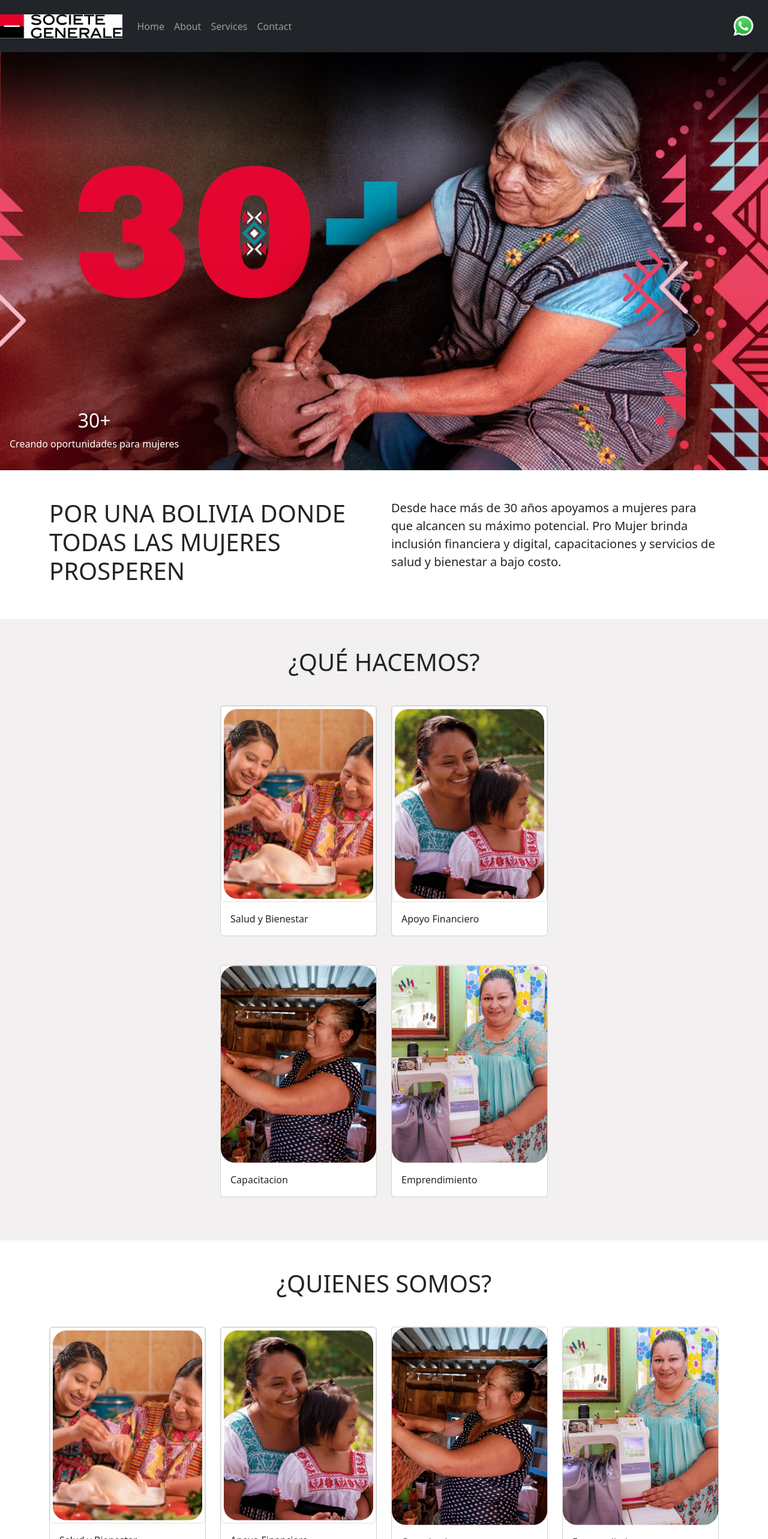
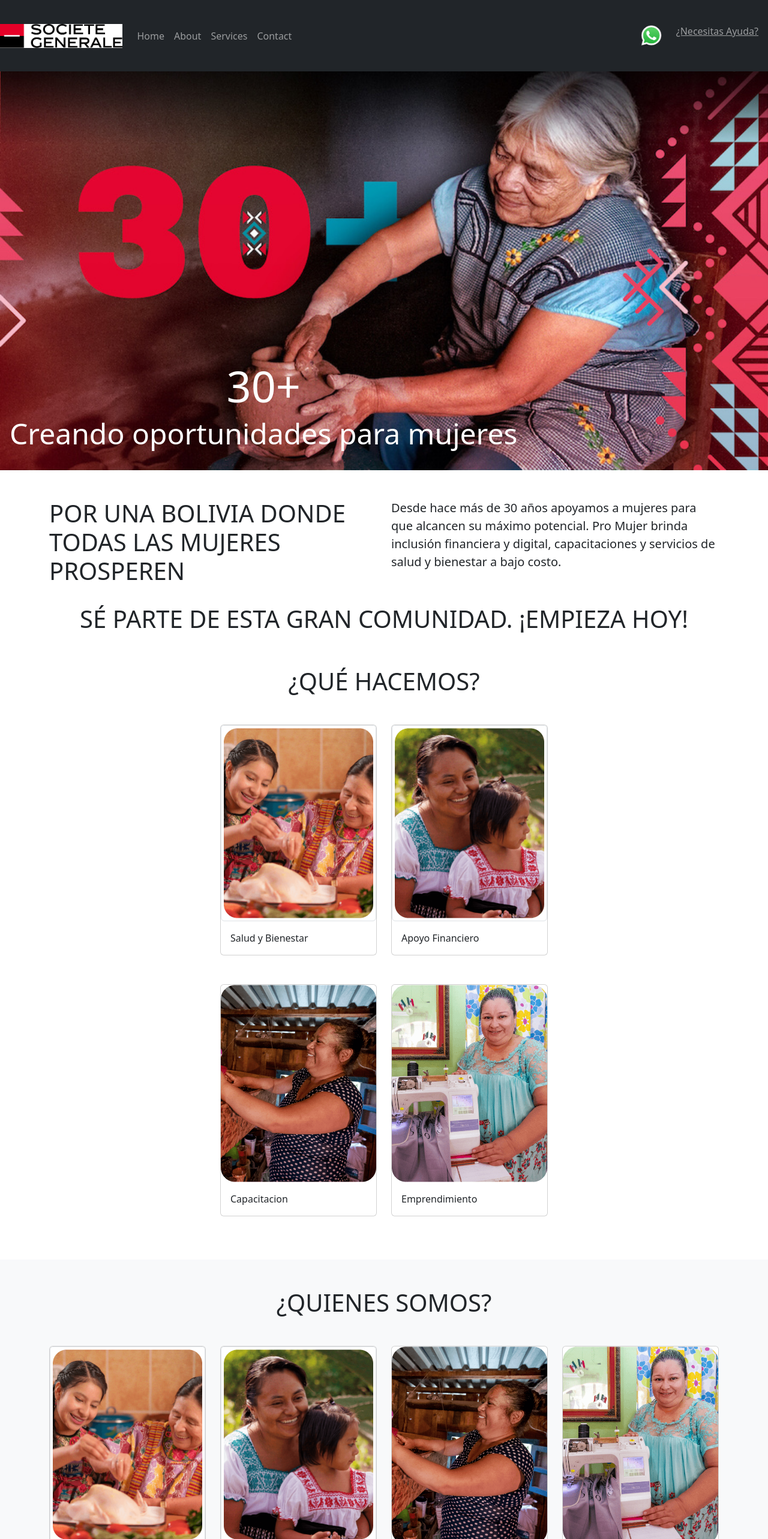
Before and after one commit to SebastianRojas627/pro_mujer_interna, a Vue app: page / in a window 1280 px wide. Shown: the top 2566 px of the page at 60% size. Built offline with nearby package versions, Linux system fonts and the light colour scheme; grey boxes are pictures that could not be loaded.

Commit message:
added video

```diff
--- a/src/App.vue
+++ b/src/App.vue
@@ -6,6 +6,8 @@
     <WhatWeDo />
     <WhoWeAre />
     <LocationMap />
+    <OurAchievements />
+    <StorySection />
     <Informes />
   </body>
   <Footer></Footer>
@@ -20,6 +22,8 @@ import Footer from "./components/Footer.vue";
 import PageDescription from "./components/PageDescription.vue";
 import WhoWeAre from "./components/WhoWeAre.vue";
 import LocationMap from "./components/LocationMap.vue";
+import OurAchievements from "./components/OurAchievements.vue";
+import StorySection from "./components/StorySection.vue";
 
 export default {
   name: "App",
@@ -32,12 +36,14 @@ export default {
     PageDescription,
     WhoWeAre,
     LocationMap,
+    OurAchievements,
+    StorySection,
   },
 };
 </script>
 
 <style>
 body {
-  padding-top: 2.3rem; /* adjust this value to match the height of your navbar */
+  padding-top: 2.3rem;
 }
 </style>
--- a/src/components/CoverImage.vue
+++ b/src/components/CoverImage.vue
@@ -2,8 +2,8 @@
   <div class="position-relative mb-5">
     <img class="img-fluid" src="../assets/background1.jpg" alt="Image Cover" />
     <div class="position-absolute bottom-0 start-0 p-3 text-white text-center">
-      <h2>{{ imageText }}</h2>
-      <p>{{ imageSubtext }}</p>
+      <h2 class="display-2">{{ imageText }}</h2>
+      <p class="display-5">{{ imageSubtext }}</p>
     </div>
   </div>
 </template>
@@ -20,14 +20,6 @@ export default {
 </script>
 
 <style scoped>
-.container-fluid {
-  padding: 0;
-  margin: 0;
-}
-.col {
-  padding: 0;
-  margin: 0;
-}
 .img-fluid {
   width: 100%;
 }
--- a/src/components/LocationMap.vue
+++ b/src/components/LocationMap.vue
@@ -1,6 +1,8 @@
 <template>
-  <h1 class="mb-3 text-center">UBICACIONES</h1>
-  <div class="mb-5"><div id="map"></div></div>
+  <div class="mb-5 pt-5">
+    <h1 class="mb-3 text-center">UBICACIONES</h1>
+    <div id="map"></div>
+  </div>
 </template>
 
 <script>
--- a/src/components/NavBar.vue
+++ b/src/components/NavBar.vue
@@ -24,13 +24,14 @@
         </li>
       </ul>
     </div>
-    <a href="https://wa.me/59165165908" target="_blank" class="navbar-text">
+    <a href="https://wa.me/59165165908" target="_blank" class="navbar-text m-3">
       <img
         src="../assets/WhatsApp-Logo.wine.png"
         alt="WhatsApp"
         width="auto"
         height="55"
       />
+      <p class="nav-item">¿Necesitas Ayuda?</p>
     </a>
   </nav>
 </template>
--- a/src/components/OurAchievements.vue
+++ b/src/components/OurAchievements.vue
@@ -0,0 +1,43 @@
+<template>
+  <div class="container">
+    <h2 class="text-center">{{ title }}</h2>
+    <div class="row">
+      <div class="col">
+        <div class="text-center">
+          <div class="card-body">
+            <h1 class="text-primary">{{ number1 }}</h1>
+            <p class="text-muted">{{ description1 }}</p>
+          </div>
+        </div>
+      </div>
+      <div class="col">
+        <div class="text-center">
+          <div class="card-body">
+            <h1 class="text-primary">{{ number2 }}</h1>
+            <p class="text-muted">{{ description2 }}</p>
+          </div>
+        </div>
+      </div>
+    </div>
+  </div>
+</template>
+
+<script>
+export default {
+  data() {
+    return {
+      title: "EN MÁS DE 30 AÑOS:",
+      number1: "$4.4MM",
+      description1: "Desembolsamos US $4,4 milmillones en créditos",
+      number2: "+10M",
+      description2: "Brindamos más de 10 millones de servicios de salud",
+    };
+  },
+};
+</script>
+
+<style scoped>
+.container {
+  margin-top: 50px;
+}
+</style>
--- a/src/components/PageDescription.vue
+++ b/src/components/PageDescription.vue
@@ -1,5 +1,5 @@
 <template>
-  <div class="container pb-5">
+  <div class="container">
     <div class="row">
       <div class="col-md-6">
         <h1 class="display-6">{{ title }}</h1>
@@ -7,6 +7,9 @@
       <div class="col-md-6">
         <p class="lead">{{ description }}</p>
       </div>
+    </div>
+    <div class="pt-4">
+      <h1 class="text-center display-6">{{ subHeader }}</h1>
     </div>
   </div>
 </template>
@@ -18,6 +21,7 @@ export default {
       title: "POR UNA BOLIVIA DONDE TODAS LAS MUJERES PROSPEREN",
       description:
         "Desde hace más de 30 años apoyamos a mujeres para que alcancen su máximo potencial. Pro Mujer brinda inclusión financiera y digital, capacitaciones y servicios de salud y bienestar a bajo costo.",
+      subHeader: "SÉ PARTE DE ESTA GRAN COMUNIDAD. ¡EMPIEZA HOY!",
     };
   },
 };
--- /dev/null
+++ b/src/components/StorySection.vue
@@ -0,0 +1,34 @@
+<template>
+  <div class="container my-4">
+    <h2 class="text-center mb-4">{{ title }}</h2>
+    <div class="row justify-content-center align-items-center">
+      <div class="col-md-5">
+        <div class="embed-responsive embed-responsive-16by9 rounded">
+          <iframe
+            class="embed-responsive-item b4-back"
+            :src="videoUrl"
+            frameborder="0"
+            allow="autoplay; encrypted-media"
+            allowfullscreen
+          ></iframe>
+        </div>
+      </div>
+      <div class="col-md-5">
+        <p class="text-muted">{{ description }}</p>
+      </div>
+    </div>
+  </div>
+</template>
+
+<script>
+export default {
+  data() {
+    return {
+      title: "Historias",
+      videoUrl: "https://www.youtube.com/embed/IeA7bTr64G0",
+      description:
+        "Gabriela alcanzó la confianza y autoestima necesaria para animarse a ir más allá y seguir creciendo en su negocio.",
+    };
+  },
+};
+</script>
--- a/src/components/WhatWeDo.vue
+++ b/src/components/WhatWeDo.vue
@@ -1,5 +1,5 @@
 <template>
-  <div class="custom-background pt-5 pb-5">
+  <div class="pt-5 pb-5">
     <div class="container">
       <h1 class="text-center">¿QUÉ HACEMOS?</h1>
       <div class="row justify-content-center mt-5">
@@ -92,8 +92,4 @@ export default {
   height: 10%;
   width: auto;
 }
-
-.custom-background {
-  background-color: rgb(242, 240, 240);
-}
 </style>
--- a/src/components/WhoWeAre.vue
+++ b/src/components/WhoWeAre.vue
@@ -1,5 +1,6 @@
 <template>
-  <div class="container mt-5 mb-5">
+  <div class="bg-light py-5">
+    <div class="container">
       <h1 class="text-center">¿QUIENES SOMOS?</h1>
       <div class="row justify-content-center mt-5">
         <div class="col-md-3">
@@ -52,6 +53,7 @@
         </div>
       </div>
     </div>
+  </div>
 </template>
 
 <script>
```
Lines whose indentation alone changed are shown as unchanged.
